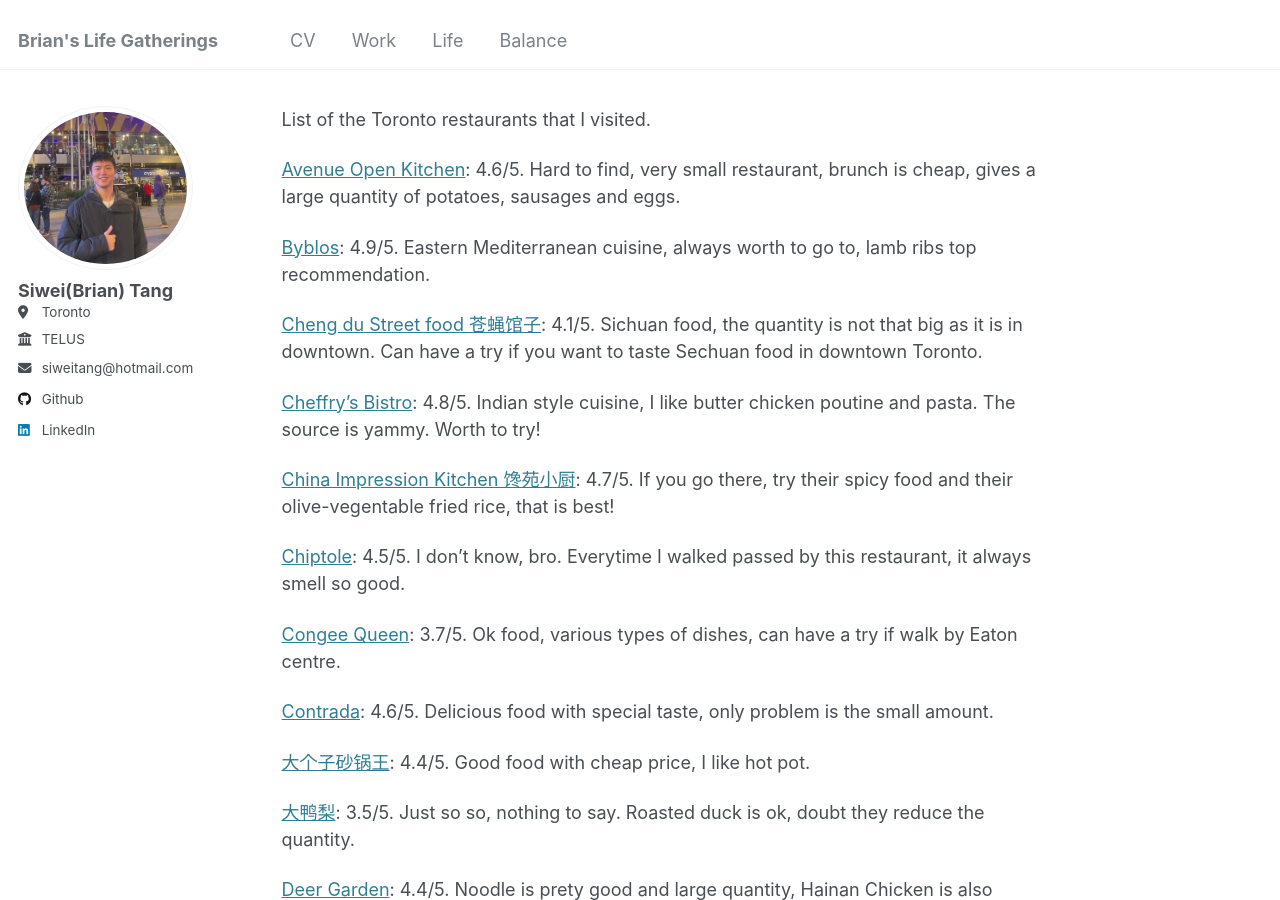
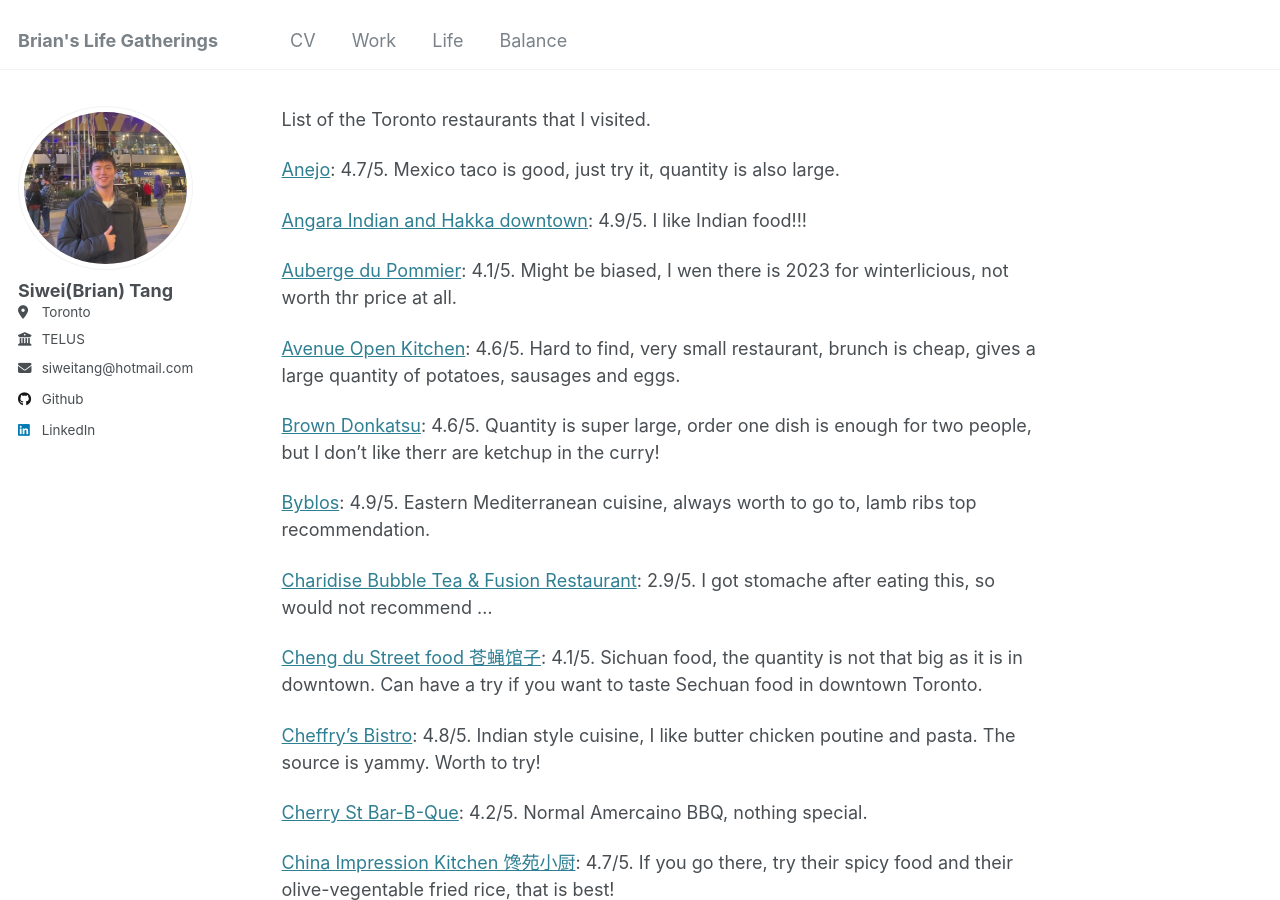
Before and after one commit to tangsiwei0831/tangsiwei0831.github.io, a Jekyll site: the page built from _life/2025-toronto-restaurants.md, in a window 1280 px wide and 900 px high. Built offline with Jekyll 4.4.1, drawn with Linux system fonts in a browser that asks for light colours; some of the changed text lies outside the part shown.

```diff
--- a/_life/2025-toronto-restaurants.md
+++ b/_life/2025-toronto-restaurants.md
@@ -5,13 +5,25 @@ permalink: /life/torontoRest
 ---
 List of the Toronto restaurants that I visited.
 
+[Anejo](https://www.anejo.ca/en/locations/on/toronto/600-king-street-west): 4.7/5. Mexico taco is good, just try it, quantity is also large.
+
+[Angara Indian and Hakka downtown](https://angararestaurant.ca/): 4.9/5. I like Indian food!!!
+
+[Auberge du Pommier](https://www.oliverbonacini.com/restaurants/auberge-du-pommier/): 4.1/5. Might be biased, I wen there is 2023 for winterlicious, not worth thr price at all.
+
 [Avenue Open Kitchen](https://ritual.co/order/avenue-open-kitchen-7-camden-st-toronto/2tnh): 4.6/5. Hard to find, very small restaurant, brunch is cheap, gives a large quantity of potatoes, sausages and eggs.
 
+[Brown Donkatsu](https://browndonkatsu.ca/): 4.6/5. Quantity is super large, order one dish is enough for two people, but I don't like therr are ketchup in the curry!
+
 [Byblos](https://byblosdowntown.com/): 4.9/5. Eastern Mediterranean cuisine, always worth to go to, lamb ribs top recommendation.
+
+[Charidise Bubble Tea & Fusion Restaurant](https://www.charidise.com/): 2.9/5. I got stomache after eating this, so would not recommend ...
 
 [Cheng du Street food 苍蝇馆子](https://www.chengdustreetfood.ca/): 4.1/5. Sichuan food, the quantity is not that big as it is in downtown. Can have a try if you want to taste Sechuan food in downtown Toronto.
 
 [Cheffry's Bistro](https://cheffrysbistro.com/): 4.8/5. Indian style cuisine, I like butter chicken poutine and pasta. The source is yammy. Worth to try!
+
+[Cherry St Bar-B-Que](https://www.cherrystbbq.com/): 4.2/5. Normal Amercaino BBQ, nothing special.
 
 [China Impression Kitchen 馋苑小厨](https://chinaimpression.ca/): 4.7/5. If you go there, try their spicy food and their olive-vegentable fried rice, that is best!
 
@@ -61,11 +73,15 @@ List of the Toronto restaurants that I visited.
 
 [Gyubee 牛兵卫](https://www.gyubeejapanesegrill.com/): 4.0/5. A famous korea BBQ restaurant, ok to go with friends if you want to eat meat.
 
+[Gyugyuya](https://www.gyugyuya.com/): 4.7/5. I like curry pork!
+
 [好兄弟烧烤](https://www.instagram.com/goodbrotherbbq/): 4.1/5. Ok taste, price not expensive with discount in cash.
 
 [Hanyang Jokbal](https://www.instagram.com/p/CalWAVCrY69/?igshid=ZDFmNTE4Nzc%3D): 4.5/5. Nice pork hock, it has various taste, but I think original is the best.
 
 [Happy Valley Village 山里屯](https://www.instagram.com/happyvalleyvillage/?igshid=NDk2dHVtZGk2d2dq): 4.3/5. Nice to have a try if there are many people.
+
+[Haydn's Açaí & Frozen Yogurt](https://haydns.ca/): 4.5/5. Nice frozen yogurt, if you walk towards Exhibition centre, you can take a try.
 
 [后海味北京铜锅涮肉 Beijing Hot Pot Restaurant](https://info.yorkbbs.ca/detail/pot/80dd7c7a-242f-49b7-b369-13d184329b2d):
 4.6/5. If you want to have a try with special beijing style hot pot, this worth to have a try, the pot has no taste, only pure water. This will let you to taste the original quality of the meat, and the source is good.
@@ -86,7 +102,11 @@ List of the Toronto restaurants that I visited.
 
 [街边煎饼铺 Corner Crepe Co](https://www.yelp.ca/biz/corner-crepe-toronto): 4.9/5. It is near Univeristy of Toronto, worth to buy if you are in school, very cheap and they also provide you with free soy milk!
 
+[Ka Chi](https://kachikoreanrestauranttoronto.ca/index.html): 4.54/5. Normal underground korea food in Chinatown, can try it if you want eat Korea food when you are around Chinatown.
+
 [KaKa](https://kakaallyoucaneat.ca/): 4.3/5. Japanese AYCE, price is ok, worth to go if you are hungury!
+
+[Khao San Road](https://www.khaosanroad.ca/main): 4.4/5. Ok Thai food, I am living besides it, definitely will try for several times.
 
 [Kibo Sushi](kibosushi.com): 4.5/5. Especially for 36 Charlotte st one, I like the chicken cutlet or Salmon don, the quantity is awesome and the food is delicious, worth to buy if you live close by. It would be better if they have curry LOL.
 
@@ -140,6 +160,8 @@ List of the Toronto restaurants that I visited.
 
 [OEB](https://eatoeb.com/locations/toronto/?gclid=CjwKCAiAk9itBhASEiwA1my_61YsuBPw7S77-js1K5fg0TCPPQ18PB4cSD6sXOLOaIQ28aTUGCfYiBoCp1YQAvD_BwE): 4.5/5. Brunch Restaurant, main dishes are good, glass is tricky, the volume is smaller than what you think.
 
+[Owl of minerva](https://owlfamily.ca/): 4.3/5. Normal Korea food, but it is cheap.
+
 [Pita Lite Shawarma](https://pitalite.com/): 4.1/5. Chain store, cheap price to take shawarma, I like the chicken bowl, pretty good.
 
 [青屿治茶The Green Isle](https://cloud.quickposhub.com/onlineorder/#/pages/order/index?hotelid=111801&fc=up): 4.9/5. I like this store the most in Toronto for their teas.
@@ -147,6 +169,8 @@ List of the Toronto restaurants that I visited.
 [RASA](https://www.rasabar.ca/): 4.4/5. Octopus, shrimp and burger are all good. But the price is too high compared to quantity, can go once to take a try.
 
 [Ramen X Remix](https://ramenxremix.com/): 4.3/5. Pretty special ramen, but the price is a little high compared to other ramen.
+
+[Rikki Tikki](https://rikkitikki.ca/): 4.8/9. Nice food, I like mango lassi!!!
 
 [Shinta](https://shintabbq.ca/): 4.5/5. Three levels of AYCE. Good quality of meat, 12% required tips, service is good. You can get cash off 10% before 5pm.
 
@@ -158,15 +182,21 @@ List of the Toronto restaurants that I visited.
 
 [松亭寿喜烧 Matsutei Sukiyaki](https://www.instagram.com/matsuteisukiyaki/): 4.1/5. Ok food, if you live in downtown and cannot go to Daimaru, this might be the choice.
 
+[Shake Shack](https://shakeshack.ca/): 4.2/5. Smoothie is too sweet, chichken burger is ok, but price is high ...
+
 [Soya mandarin kitchen](https://www.soyakitchen.com/): 4.4/5. Peking duck is not worth to order, pepper fired tofu and dim sum is pretty awesome.
 
 [Sun Chinese Cuisine 孙记兰州拉面](https://order.mealkeyway.com/customer/release/index?mid=31313976723430517a6b59556249366e772b646574513d3d#/main): 4.1/5. Ok noodle, worth to go if you live nearby.
 
 [St Lawrence Market](http://www.stlawrencemarket.com/): 4.8/5. I like the crispy pork belly, calamari and lobster sandwitch over there, furits and meats are fresh, good place for shopping and visit.
 
+[The Cups(Finch)](https://www.cupscanada.ca/): 4.4/5. I like oreo, if you can find one store nearby, you can try.
+
 [The Keg](https://thekeg.com/en?gad_source=1&gclid=EAIaIQobChMI16DBlaTPhAMVMnNHAR0uEwi1EAAYASAAEgKdIvD_BwE): 4.2/5. Ok price for try steak.
 
 [The Old Spaghetti Factory](https://oldspaghettifactory.ca/locations/toronto/): 3.7/5. Good price and location, close to union station, worth to go after work with colleagues.
+
+[Tutti Matti](https://tuttimatti.com/): 3.9/5. Taste is just soso, only three noddles in a plate ...
 
 [Urumchi Uyghur Cuisine](https://www.ubereats.com/ca/store/urumchi-uyghur-cuisine/PaNClHhRVkOgjxtrDq4aXA?srsltid=AfmBOoqAeRjmoONmNL2DUlcraEbaF0YK0rPY5-W23QYLs580si2pVxY6): 4.1/5.  Ok XinJiang style food, not that great, normal plate.
 
```
Also changed, not shown: _life/2025-travel.md (renamed from _life/2025-travel-restaurants.md, +9 -2 lines).
